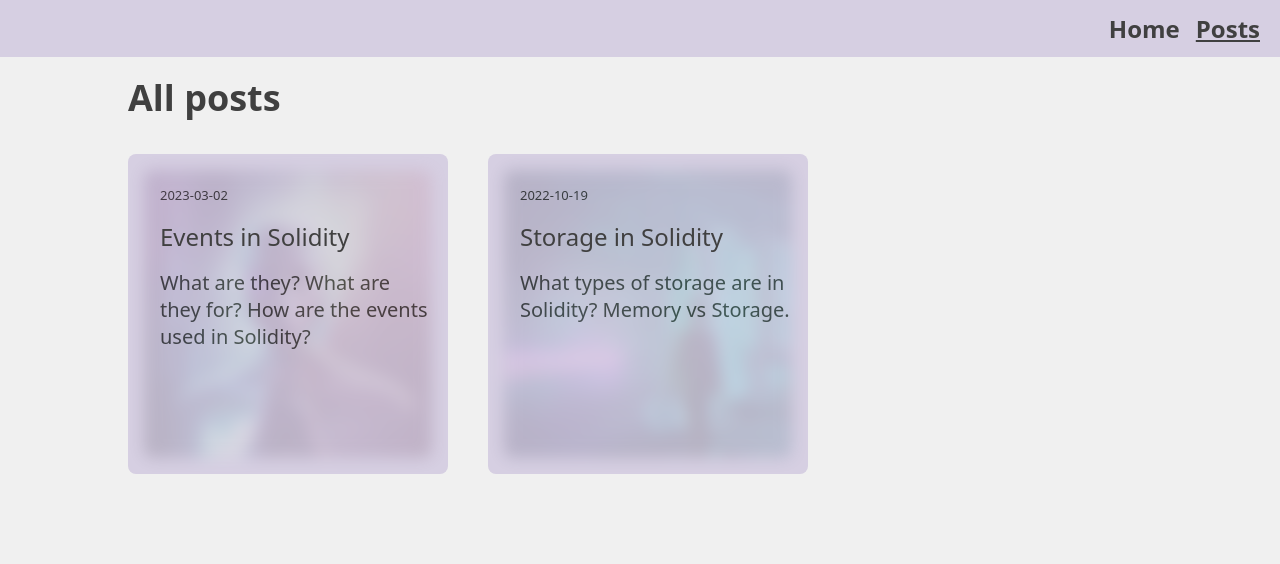
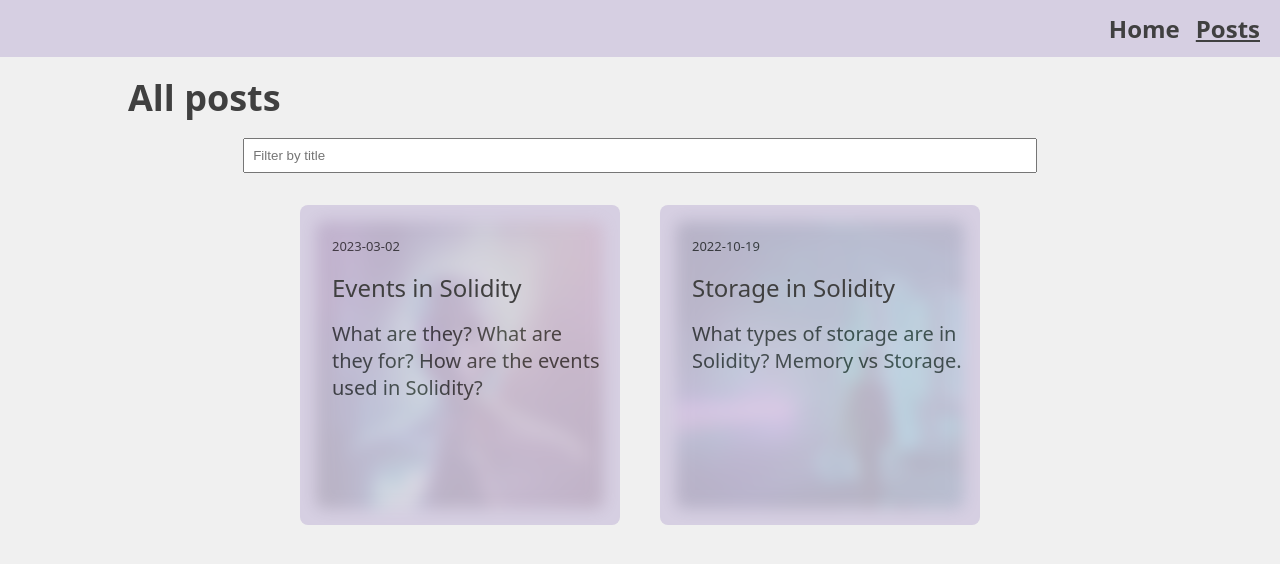
Before and after one commit to 0fprod/0f-blog, a Next.js app: page /posts in a window 1280 px wide. Shown: the top 564 px of the page. Built offline with nearby package versions, Linux system fonts and the light colour scheme.

Commit message:
implement filter by title

```diff
--- a/src/components/posts/Posts.styles.ts
+++ b/src/components/posts/Posts.styles.ts
@@ -20,7 +20,8 @@ p {
 `;
 
 export const PostsContainer = styled.ul`
-margin-top: 2rem;
+width: 100%;
+margin-top: 1rem;
 display: flex;
 flex-direction: row;
 justify-content: center;
--- a/src/components/posts/Posts.tsx
+++ b/src/components/posts/Posts.tsx
@@ -2,18 +2,30 @@ import React from 'react';
 import { PageSection, PostsContainer } from './Posts.styles';
 import { Post } from '@/models/Post';
 import PostPreview from './post-preview/PostPreview';
+import Filter from './filter/Filter';
 
 interface Props {
   posts: Post[];
 }
 
 export default function Posts({ posts }: Props) {
+  const [term, setTerm] = React.useState('');
+
+  const updateSearchTerm = (termToSearch: string) => {
+    setTerm(termToSearch);
+  };
+
+  const filterByTitle = (post: Post) => {
+    return post.title.toLowerCase().indexOf(term.toLowerCase()) != -1;
+  };
+
   return (
     <React.Fragment>
       <PageSection>
         <h1>All posts </h1>
+        <Filter onType={updateSearchTerm} />
         <PostsContainer>
-          {posts.map((post) => (
+          {posts.filter(filterByTitle).map((post) => (
             <PostPreview key={post.slug} {...post} />
           ))}
         </PostsContainer>
--- /dev/null
+++ b/src/components/posts/filter/Filter.styles.ts
@@ -0,0 +1,13 @@
+import styled from "@emotion/styled";
+
+export const InputFilter = styled.input`
+  width: 80%;
+  padding: 0.5rem;
+`;
+
+export const SearchSection = styled.section`
+  width: 100%;
+  display: flex;
+  justify-content: center;
+  padding: 1rem;
+`;
--- /dev/null
+++ b/src/components/posts/filter/Filter.tsx
@@ -0,0 +1,23 @@
+import { InputFilter, SearchSection } from './Filter.styles';
+
+interface Props {
+  onType: (term: string) => void;
+}
+
+export default function Filter({ onType }: Props) {
+  const onChange = (e: React.ChangeEvent<HTMLInputElement>) => {
+    onType(e.target.value);
+  };
+
+  return (
+    <SearchSection>
+      <InputFilter
+        type="search"
+        onChange={onChange}
+        autoCorrect="false"
+        autoComplete="false"
+        placeholder="Filter by title"
+      />
+    </SearchSection>
+  );
+}
```
